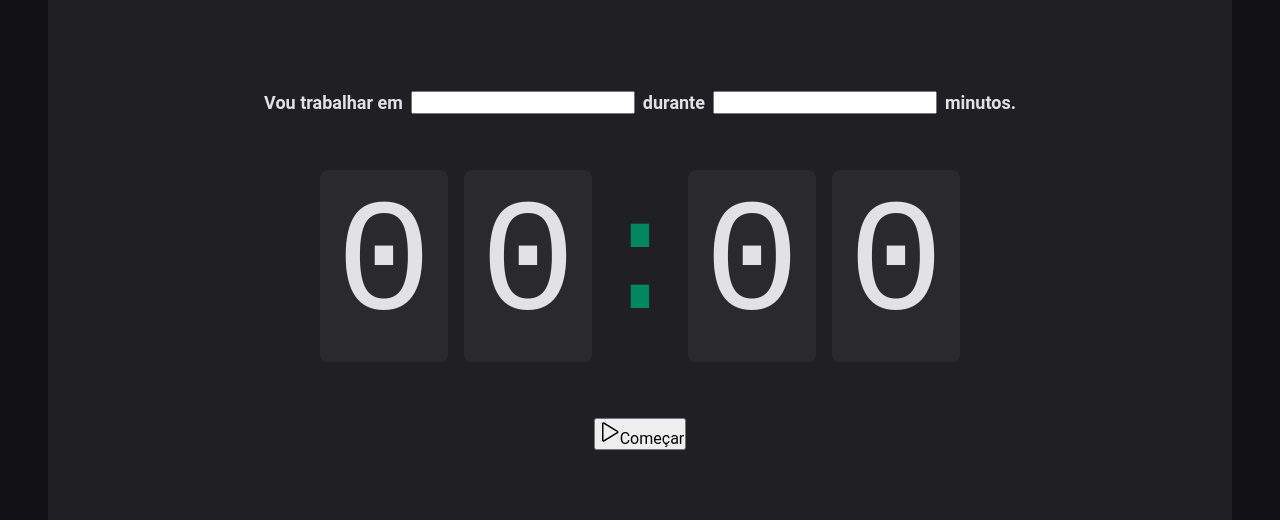
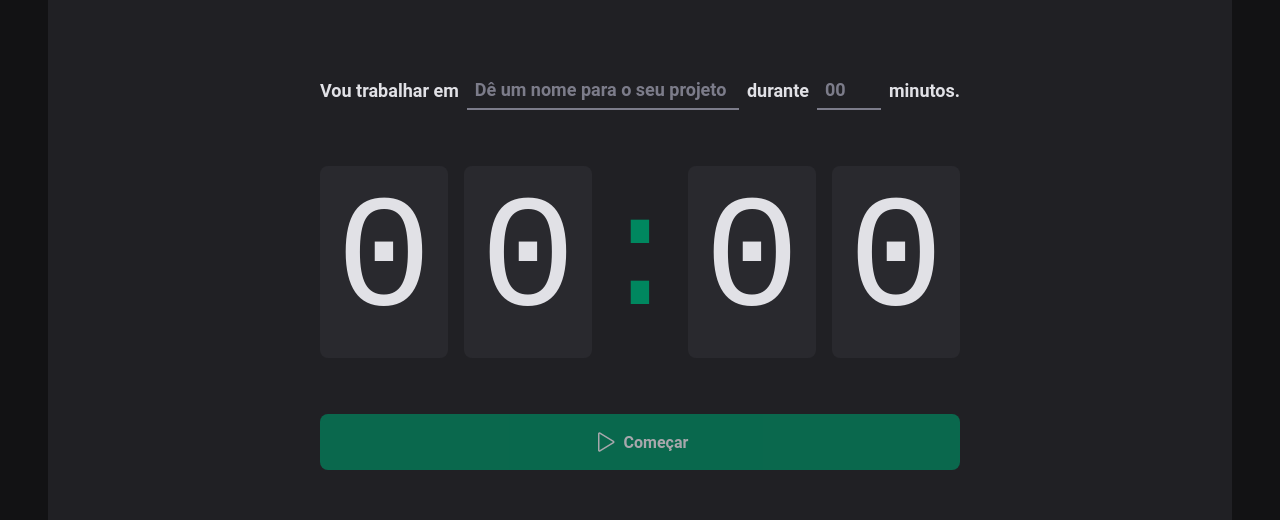
Before and after one commit to Newton-Duarte/ignite-timer, a React app: page / in a window 1280 px wide. Shown: the part 130-650 px from the top of the page. Built offline with nearby package versions, Linux system fonts and the light colour scheme; the HTML template or start-up script is replaced by a standard one.

Commit message:
feat: update home page components

```diff
--- a/src/pages/Home/index.tsx
+++ b/src/pages/Home/index.tsx
@@ -4,7 +4,10 @@
   CountdownContainer,
   FormContainer,
   HomeContainer,
+  MinutesAmountInput,
   Separator,
+  StartCountdownButton,
+  TaskInput,
 } from './styles'
 
 export function Home() {
@@ -13,10 +16,28 @@
       <form>
         <FormContainer>
           <label htmlFor="task">Vou trabalhar em</label>
-          <input id="task" />
+          <TaskInput
+            id="task"
+            list="task-suggestions"
+            placeholder="Dê um nome para o seu projeto"
+          />
+
+          <datalist id="task-suggestions">
+            <option value="Projeto 1" />
+            <option value="Projeto 2" />
+            <option value="Projeto 3" />
+            <option value="Banana" />
+          </datalist>
 
           <label htmlFor="minutesAmount">durante</label>
-          <input type="number" id="minutesAmount" />
+          <MinutesAmountInput
+            type="number"
+            id="minutesAmount"
+            placeholder="00"
+            step={5}
+            min={5}
+            max={60}
+          />
 
           <span>minutos.</span>
         </FormContainer>
@@ -29,10 +50,10 @@
           <span>0</span>
         </CountdownContainer>
 
-        <button type="submit">
+        <StartCountdownButton disabled type="submit">
           <Play size={24} />
           Começar
-        </button>
+        </StartCountdownButton>
       </form>
     </HomeContainer>
   )
--- a/src/pages/Home/styles.ts
+++ b/src/pages/Home/styles.ts
@@ -26,6 +26,36 @@
   flex-wrap: wrap;
 `
 
+const BaseInput = styled.input`
+  background: transparent;
+  height: 2.5rem;
+  border: 0;
+  border-bottom: 2px solid ${(props) => props.theme['gray-500']};
+  font-weight: bold;
+  font-size: 1.125rem;
+  padding: 0 0.5rem;
+  color: ${(props) => props.theme['gray-100']};
+  &:focus {
+    box-shadow: none;
+    border-color: ${(props) => props.theme['green-500']};
+  }
+  &::placeholder {
+    color: ${(props) => props.theme['gray-500']};
+  }
+`
+
+export const TaskInput = styled(BaseInput)`
+  flex: 1;
+
+  &::-webkit-calendar-picker-indicator {
+    display: none !important;
+  }
+`
+
+export const MinutesAmountInput = styled(BaseInput)`
+  width: 4rem;
+`
+
 export const CountdownContainer = styled.div`
   font-family: 'Roboto Mono', monospace;
   font-size: 10rem;
@@ -47,3 +77,24 @@
   display: flex;
   justify-content: center;
 `
+export const StartCountdownButton = styled.button`
+  width: 100%;
+  border: 0;
+  padding: 1rem;
+  border-radius: 8px;
+  display: flex;
+  align-items: center;
+  justify-content: center;
+  gap: 0.5rem;
+  font-weight: bold;
+  cursor: pointer;
+  background: ${(props) => props.theme['green-500']};
+  color: ${(props) => props.theme['gray-100']};
+  &:disabled {
+    opacity: 0.7;
+    cursor: not-allowed;
+  }
+  &:not(:disabled):hover {
+    background: ${(props) => props.theme['green-700']};
+  }
+`
```
